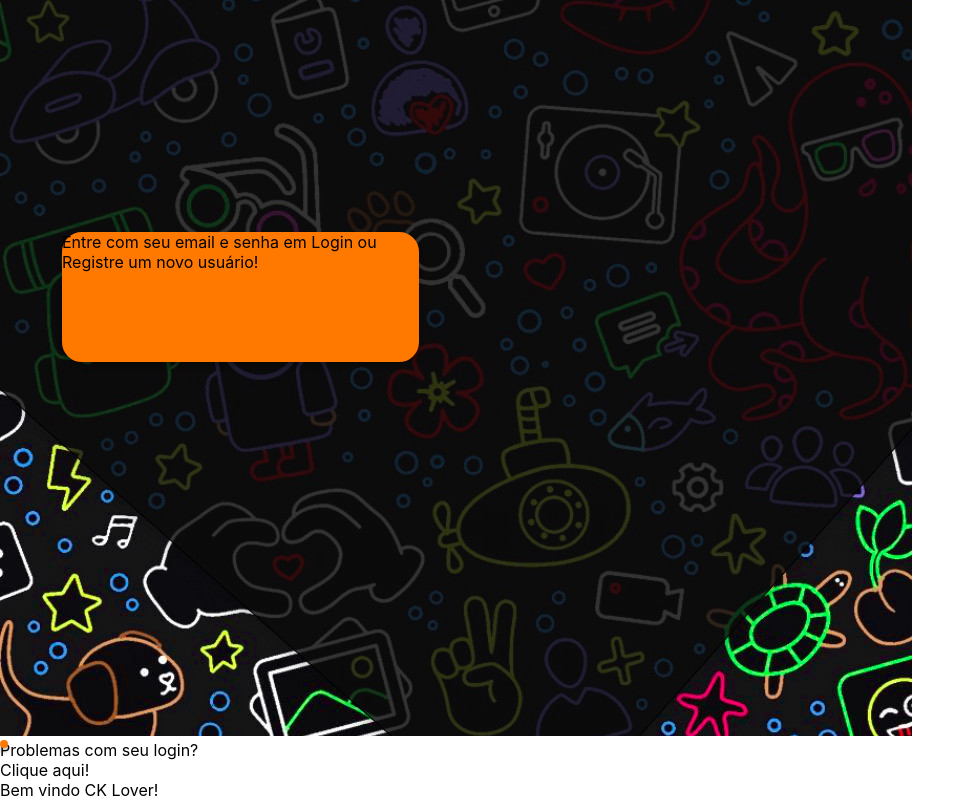
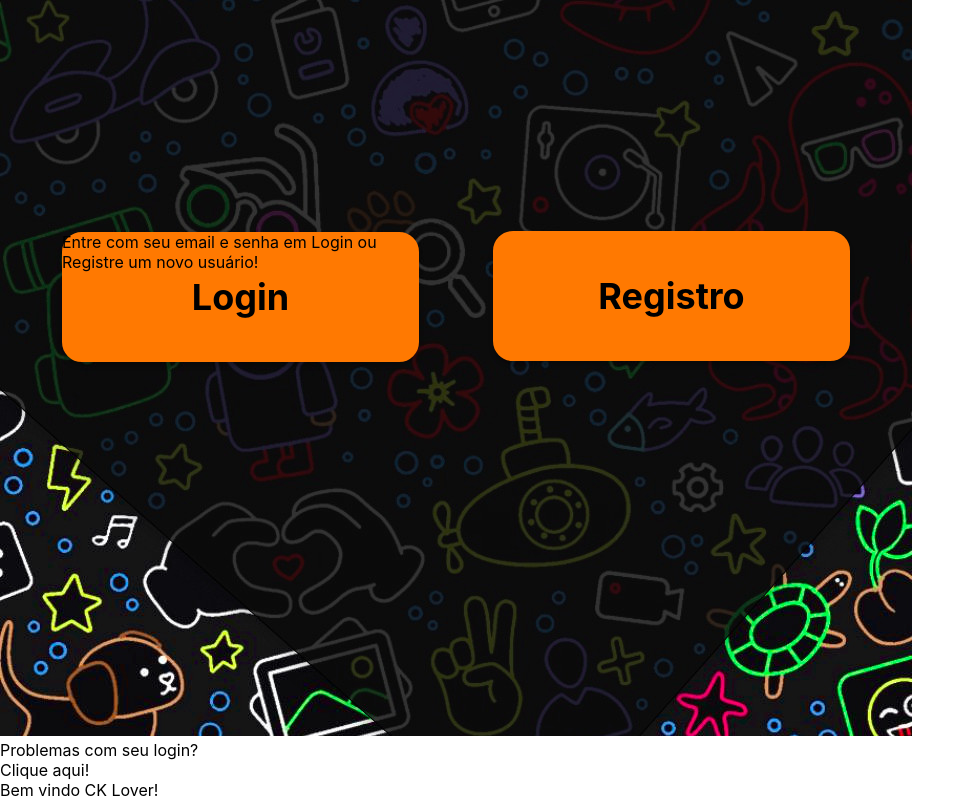
Before and after one commit to lz-tangerine/SAP004-burguer-queen, a React (Create React App) app: page / in a window 1280 px wide. Shown: the part 632-1432 px from the top of the page, without its empty margins (0-975 px from the left). Built offline with nearby package versions, Linux system fonts and the light colour scheme.

Commit message:
atualização dos componentes na screenWelcome

```diff
--- a/src/App.js
+++ b/src/App.js
@@ -7,7 +7,14 @@ import './style.css';
 const App = () => {
   return (
     <main>
-      <Background idPrimary="button" classNamePrimary="login" name="Login" />
+      <Background
+        idPrimary="button"
+        classNamePrimary="login"
+        namePrimary="Login"
+        idSecond="button"
+        classNameSecond="registro"
+        nameSecond="Registro"
+      />
       <div>
         <div>
           <Logo className="medium" />
```
